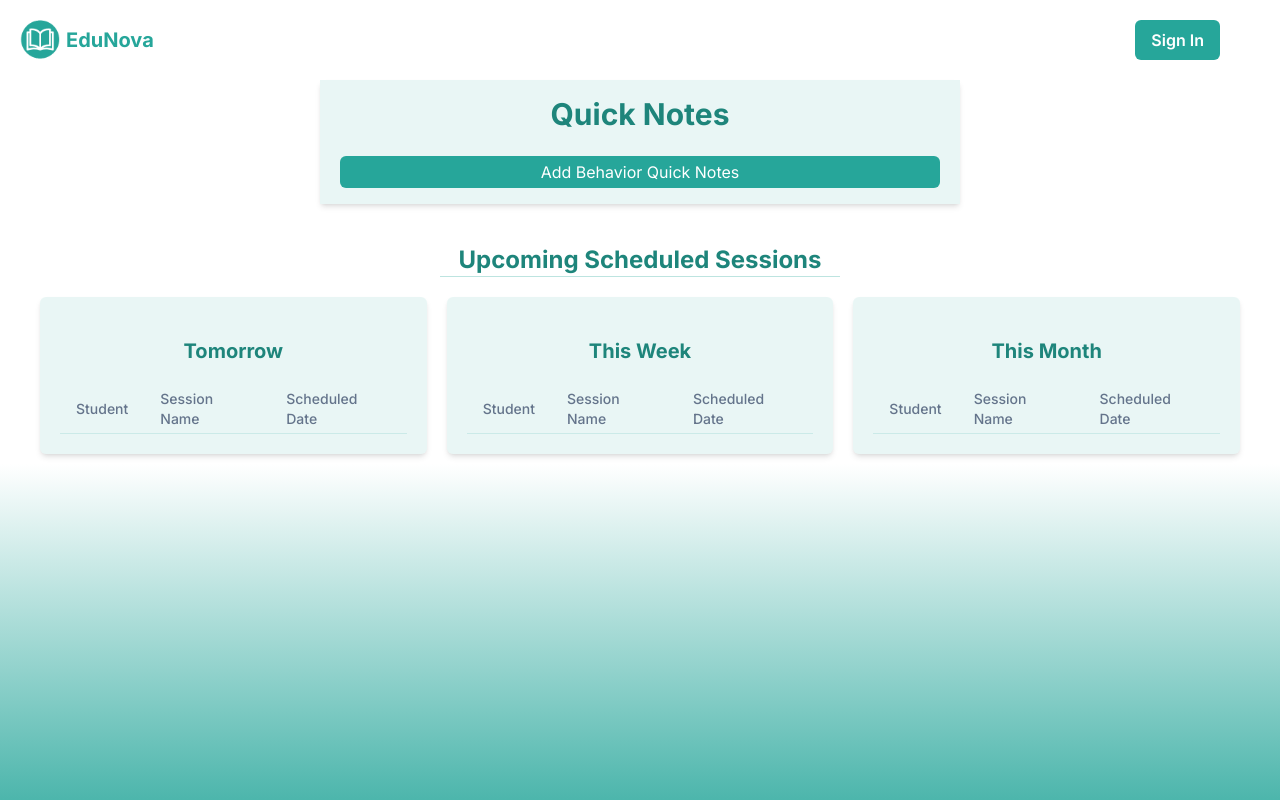
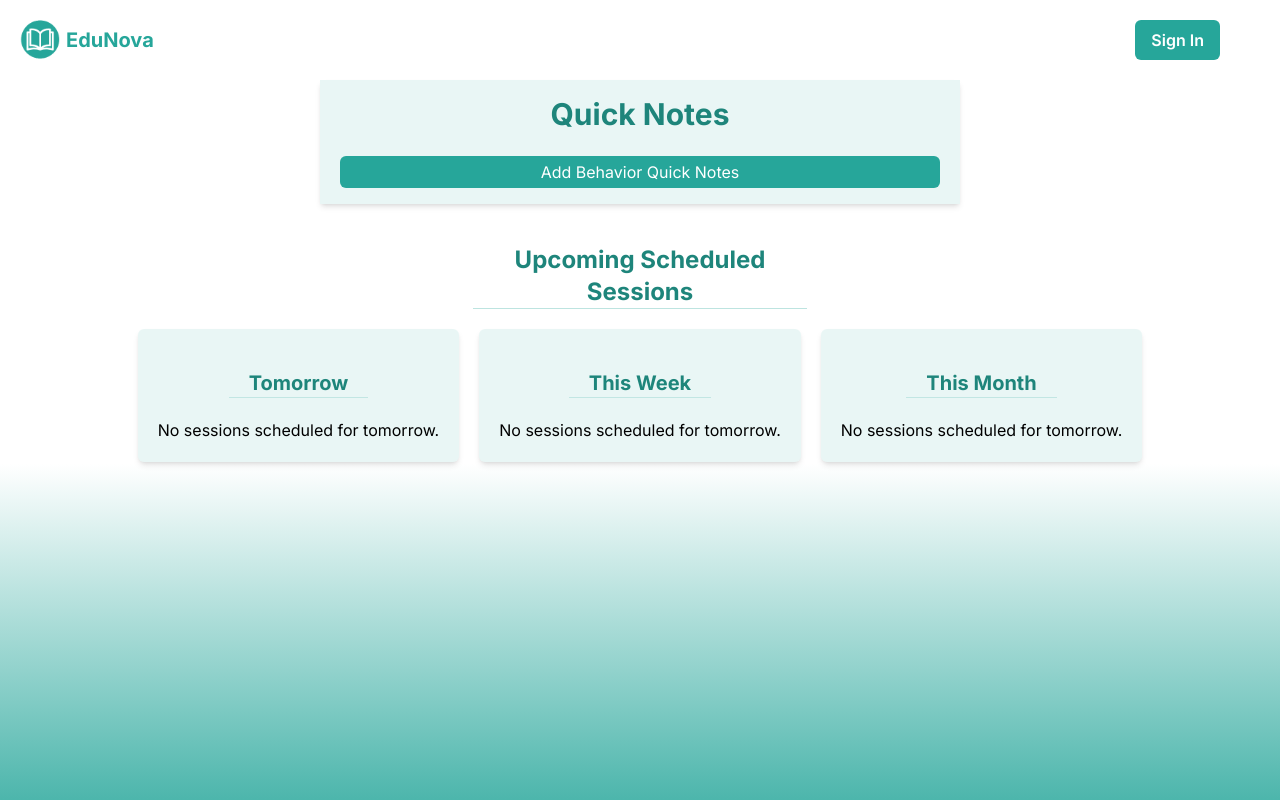
Before and after one commit to jatlasd/edunova, a Next.js app: page /dashboard in a window 1280 px wide. Built offline with nearby package versions, Linux system fonts and the light colour scheme.

Commit message:
fixed scheduledDate and tables. finished

```diff
--- a/components/dashboard/UpcomingSessionsDisplay.jsx
+++ b/components/dashboard/UpcomingSessionsDisplay.jsx
@@ -21,9 +21,9 @@ const UpcomingTable = ({ sessions }) => {
     <Table>
       <TableHeader>
         <TableRow isHeader={true}>
-          <TableHead>Student</TableHead>
-          <TableHead>Session Name</TableHead>
-          <TableHead>Scheduled Date</TableHead>
+          <TableHead className="text-center">Student</TableHead>
+          <TableHead className="text-center">Session Name</TableHead>
+          <TableHead className="text-center">Scheduled Date</TableHead>
         </TableRow>
       </TableHeader>
       <TableBody>
@@ -31,13 +31,12 @@ const UpcomingTable = ({ sessions }) => {
           <TableRow
             key={session._id}
             onClick={() => router.push(`/sessions/${session._id}`)}
+            className="cursor-pointer"
           >
             <TableCell>{session.student.name}</TableCell>
             <TableCell>{session.name}</TableCell>
             <TableCell>
-              {format(new Date(session.scheduledDate), "MM-dd-yyyy", {
-                timeZone: "UTC",
-              })}
+              {format(new Date(session.scheduledDate), "MM-dd-yyyy")}
             </TableCell>
           </TableRow>
         ))}
@@ -77,27 +76,35 @@ const UpcomingSessionsDisplay = () => {
 
   return (
     <div className="mx-10 mt-10 flex flex-col items-center gap-5">
-      <h1 className="text-2xl font-bold text-primary-tint w-1/3 border-b border-b-primary/30 text-center">Upcoming Scheduled Sessions</h1>
-        <div className="flex gap-5 justify-evenly">
+      <h1 className="w-1/3 border-b border-b-primary/30 text-center text-2xl font-bold text-primary-tint">
+        Upcoming Scheduled Sessions
+      </h1>
+      <div className="flex justify-evenly gap-5">
         <div className="flex flex-col items-center rounded-md bg-primary-clear p-5 shadow-md">
-        <h2 className="p-5 text-xl font-bold text-primary-tint">Tomorrow</h2>
-        {sortedSessions.tomorrow ? (
+          <h2 className="mb-5 border-b border-b-primary/20 px-5 pt-5 text-xl font-bold text-primary-tint">
+            Tomorrow
+          </h2>
+          {sortedSessions.tomorrow && sortedSessions.tomorrow.length > 0 ? (
             <UpcomingTable sessions={sortedSessions.tomorrow} />
           ) : (
             <h2>No sessions scheduled for tomorrow.</h2>
           )}
         </div>
         <div className="flex flex-col items-center rounded-md bg-primary-clear p-5 shadow-md">
-        <h2 className="p-5 text-xl font-bold text-primary-tint">This Week</h2>
-        {sortedSessions.tomorrow ? (
+          <h2 className="mb-5 border-b border-b-primary/20 px-5 pt-5 text-xl font-bold text-primary-tint">
+            This Week
+          </h2>
+          {sortedSessions.thisWeek && sortedSessions.thisWeek.length > 0 ? (
             <UpcomingTable sessions={sortedSessions.thisWeek} />
           ) : (
             <h2>No sessions scheduled for tomorrow.</h2>
           )}
         </div>
         <div className="flex flex-col items-center rounded-md bg-primary-clear p-5 shadow-md">
-        <h2 className="p-5 text-xl font-bold text-primary-tint">This Month</h2>
-        {sortedSessions.tomorrow ? (
+          <h2 className="mb-5 border-b border-b-primary/20 px-5 pt-5 text-xl font-bold text-primary-tint">
+            This Month
+          </h2>
+          {sortedSessions.thisMonth && sortedSessions.thisMonth.length > 0 ? (
             <UpcomingTable sessions={sortedSessions.thisMonth} />
           ) : (
             <h2>No sessions scheduled for tomorrow.</h2>
```
Also changed, not shown: lib/utils.js (+13 -6 lines). Lines whose indentation alone changed are shown as unchanged.
